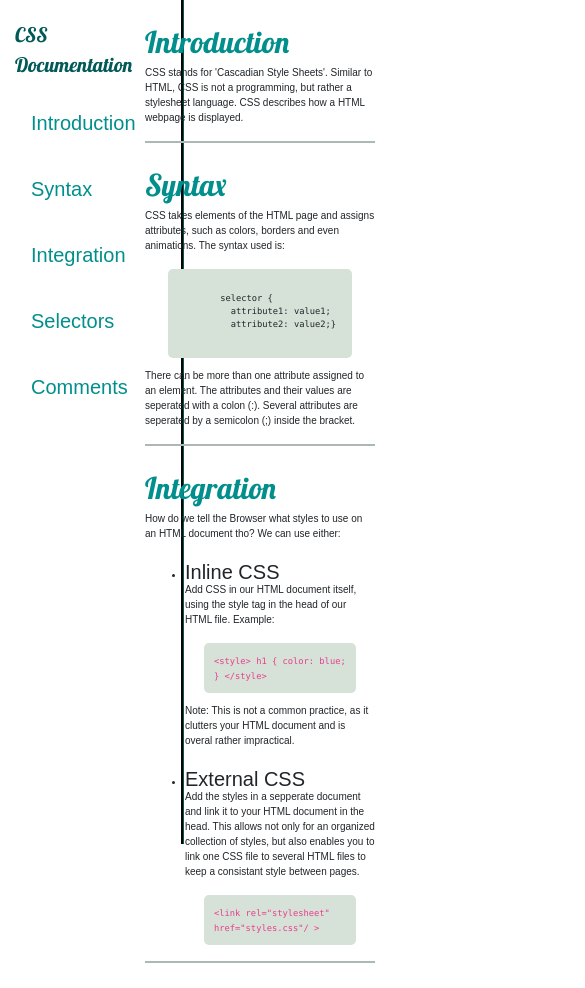
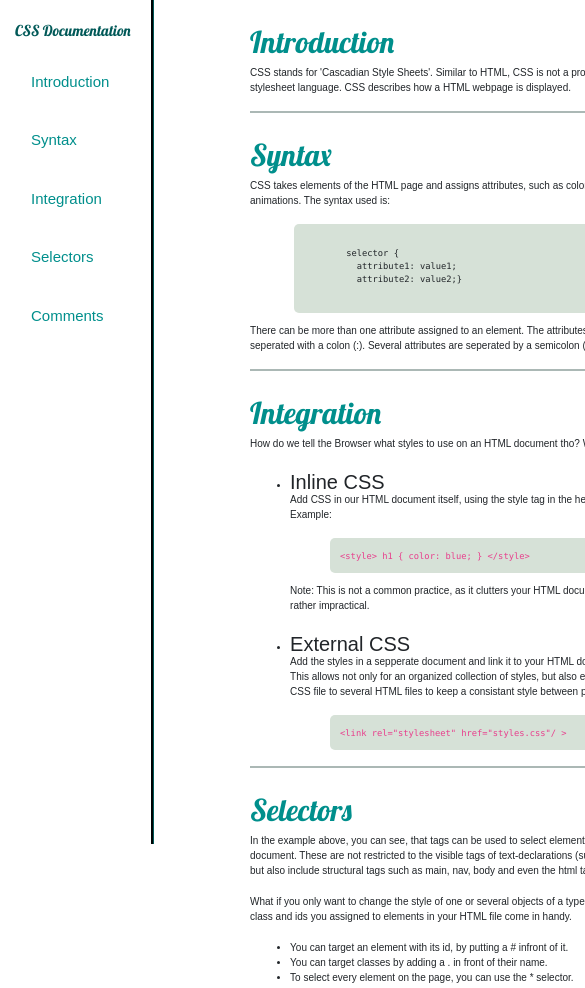
Before and after one commit to Pia3141/documentationpage, a plain HTML site: page index.html in a window 390 px wide. Shown: the top 988 px of the page, 585 px wide, since content can reach past the window. Drawn offline with nearby package versions, Linux system fonts and the light colour scheme.

Commit message:
Update styles.css

```diff
--- a/styles.css
+++ b/styles.css
@@ -69,18 +69,19 @@ nav a {
   padding: 0;
   margin-bottom: -5px;
 }
-@media (max-width: 680px) {
+@media (max-width: 800px) {
   #main-doc {
     font-size: 10px;
+    min-width: 80vh;
   }
 
   nav {
     max-width: 20vh;
   }
   nav li {
-    font-size: 20px;
+    font-size: 15px;
   }
   nav header {
-    font-size: 20px;
+    font-size: 15px;
   }
 }
```
